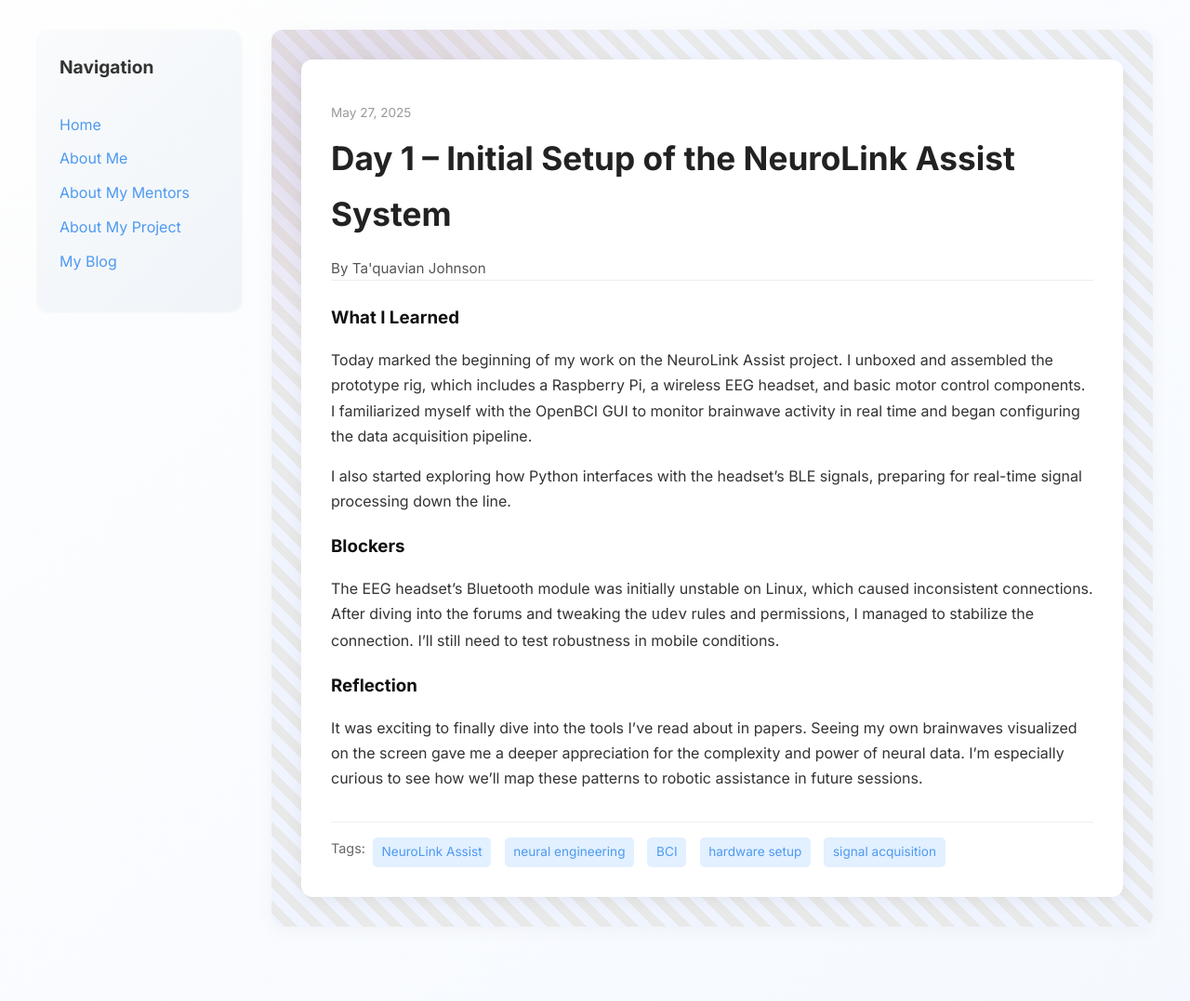
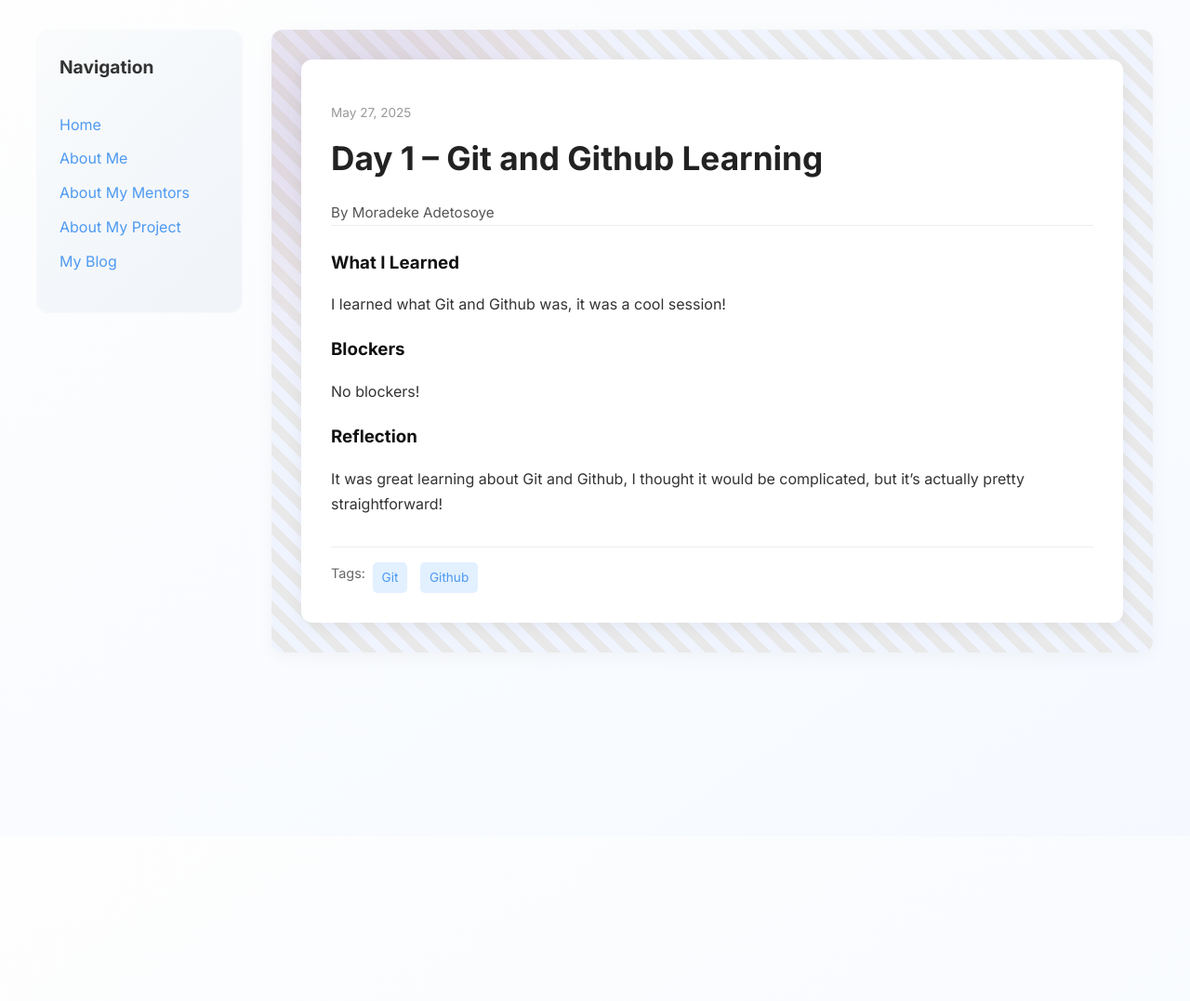
Before and after one commit to deke-a/deke-a.github.io, a Jekyll site: the page built from _posts/2025-05-27-day-1.md, in a window 1280 px wide. Shown: the whole page at 93% size. Built offline with Jekyll 4.4.1, drawn with Linux system fonts in a browser that asks for light colours; after the commit the page ends 900 px from its top, so only the background shows below that.

Commit message:
Update 2025-05-27-day-1.md

```diff
--- a/_posts/2025-05-27-day-1.md
+++ b/_posts/2025-05-27-day-1.md
@@ -1,19 +1,17 @@
 ---
 layout: post
-title: "Day 1 – Initial Setup of the NeuroLink Assist System"
+title: "Day 1 – Git and Github Learning"
 date: 2025-05-27
-author: Ta'quavian Johnson
+author: Moradeke Adetosoye
 permalink: /day1.html
-tags: ["NeuroLink Assist", "neural engineering", "BCI", "hardware setup", "signal acquisition"]
+tags: ["Git", "Github"]
 
 what_i_learned: |
-  Today marked the beginning of my work on the NeuroLink Assist project. I unboxed and assembled the prototype rig, which includes a Raspberry Pi, a wireless EEG headset, and basic motor control components. I familiarized myself with the OpenBCI GUI to monitor brainwave activity in real time and began configuring the data acquisition pipeline.
-
-  I also started exploring how Python interfaces with the headset's BLE signals, preparing for real-time signal processing down the line.
+  I learned what Git and Github was, it was a cool session!
 
 blockers: |
-  The EEG headset’s Bluetooth module was initially unstable on Linux, which caused inconsistent connections. After diving into the forums and tweaking the `udev` rules and permissions, I managed to stabilize the connection. I’ll still need to test robustness in mobile conditions.
+  No blockers!
 
 reflection: |
-  It was exciting to finally dive into the tools I’ve read about in papers. Seeing my own brainwaves visualized on the screen gave me a deeper appreciation for the complexity and power of neural data. I’m especially curious to see how we’ll map these patterns to robotic assistance in future sessions.
+  It was great learning about Git and Github, I thought it would be complicated, but it's actually pretty straightforward!
 ---
```
